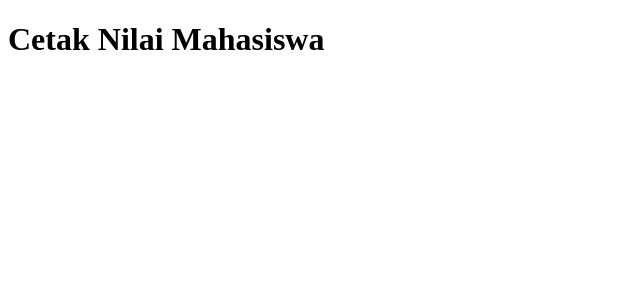
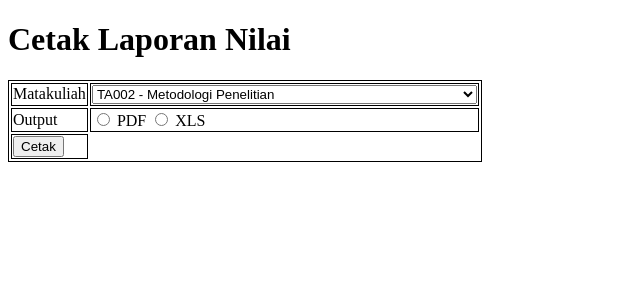
Before and after one commit to alfiskensa/tugas10, a CodeIgniter app: page /database/ in a window 1280 px wide. Shown: the top 300 px of the page, without its empty margins (0-640 px from the left). Run offline with CodeIgniter, Linux system fonts and the light colour scheme.

Commit message:
update view cetak nilai

```diff
--- a/application/views/cetak_nilai.php
+++ b/application/views/cetak_nilai.php
@@ -18,7 +18,37 @@ defined('BASEPATH') OR exit('No direct script access allowed');
             text-align: center;
         }
     </style>
-<h1>Cetak Nilai Mahasiswa</h1>
+<h1>Cetak Laporan Nilai</h1>
+<form method="post" action="<?php echo $_SERVER['PHP_SELF']; ?>">
+		<table>
+			<tr>
+				<td>Matakuliah</td>
+				<td>
+                <select name="kode_mk">
+                                        <option value="TA002">
+                        TA002 - Metodologi Penelitian                    </option>
+                                        <option value="TI006">
+                        TI006 - Kecerdasam Tiruan                    </option>
+                                        <option value="TI011">
+                        TI011 - Komputasi Bergerak Dan Teknologi Web                    </option>
+                                        <option value="TI016">
+                        TI016 - Kecerdasan Komputasional Dan Pembelajaran Mesin                    </option>
+                                    </select>
+            </td>
+			</tr>
+			<tr>
+			<td>Output</td>
+				<td>
+					<input type="radio" id="output1" name="output" value="pdf">
+					<label for="output1">PDF</label>
+					<input type="radio" id="output2" name="output" value="xls">
+					<label for="output2">XLS</label>
+				</td></tr>
+			<tr>
+            <td><input type="submit" name="cetak" value="Cetak"></input></td>
+        	</tr>
+		</table>
+</form>
 
 </div>
 
```
